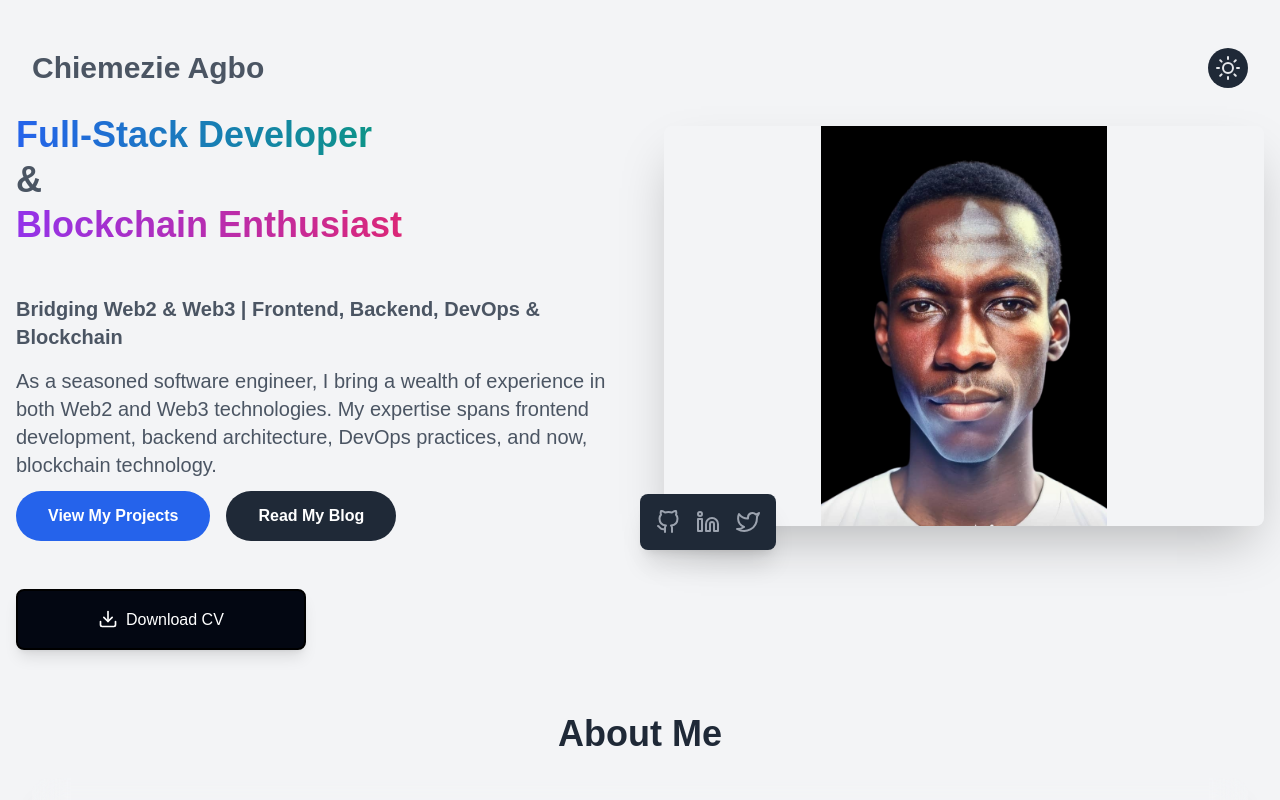
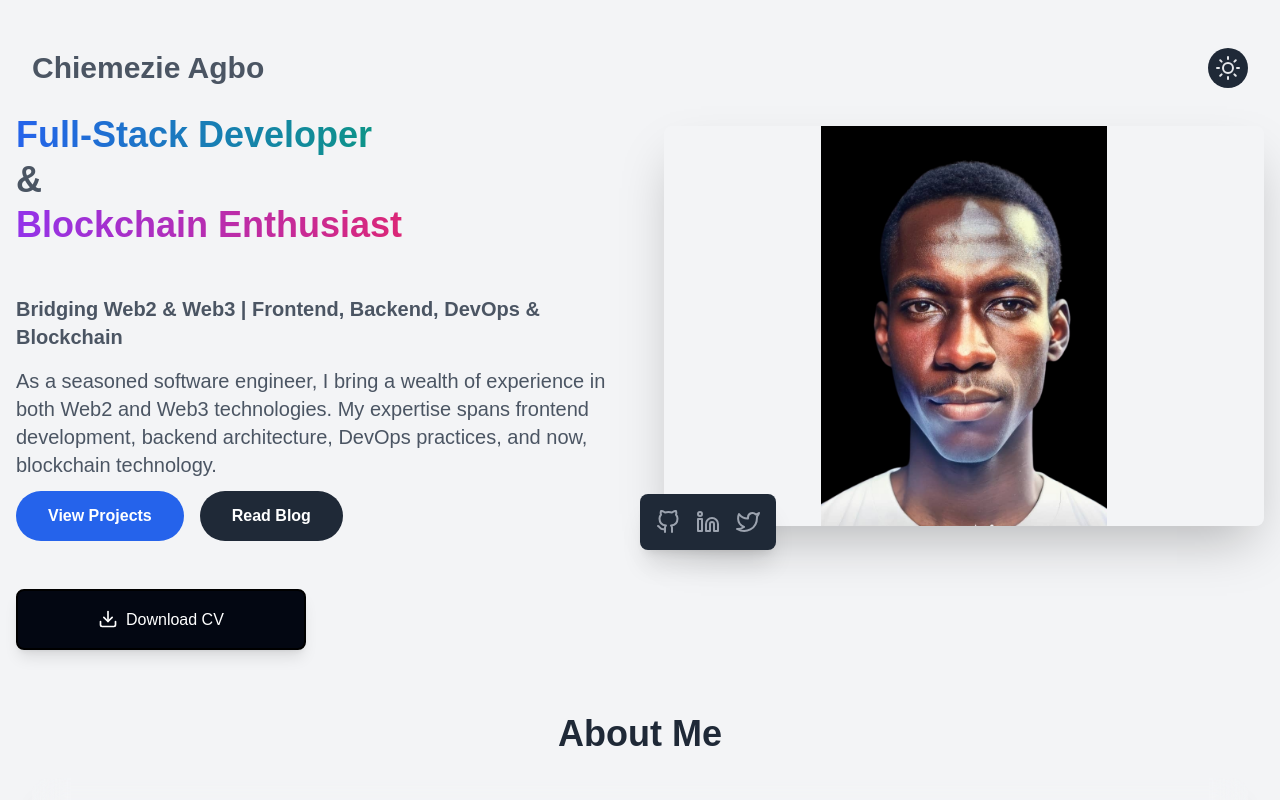
Before and after one commit to chiemezie1/chiemezie_agbo, a Next.js app: page / in a window 1280 px wide. Shown: the top 800 px of the page. Built offline with nearby package versions, Linux system fonts and the light colour scheme.

Commit message:
updated the css file

```diff
--- a/src/components/HeroSection.tsx
+++ b/src/components/HeroSection.tsx
@@ -53,7 +53,7 @@ export default function HeroSection({ controls }: HeroSectionProps) {
           whileHover={{ scale: 1.05 }}
           whileTap={{ scale: 0.95 }}
         >
-          View My Projects
+          View Projects
         </motion.a>
         <motion.a
           href="https://medium.com/@chiemezieagbo1"
@@ -63,7 +63,7 @@ export default function HeroSection({ controls }: HeroSectionProps) {
           whileHover={{ scale: 1.05 }}
           whileTap={{ scale: 0.95 }}
         >
-          Read My Blog
+          Read Blog
         </motion.a>
       </motion.div>
     </div>
```
